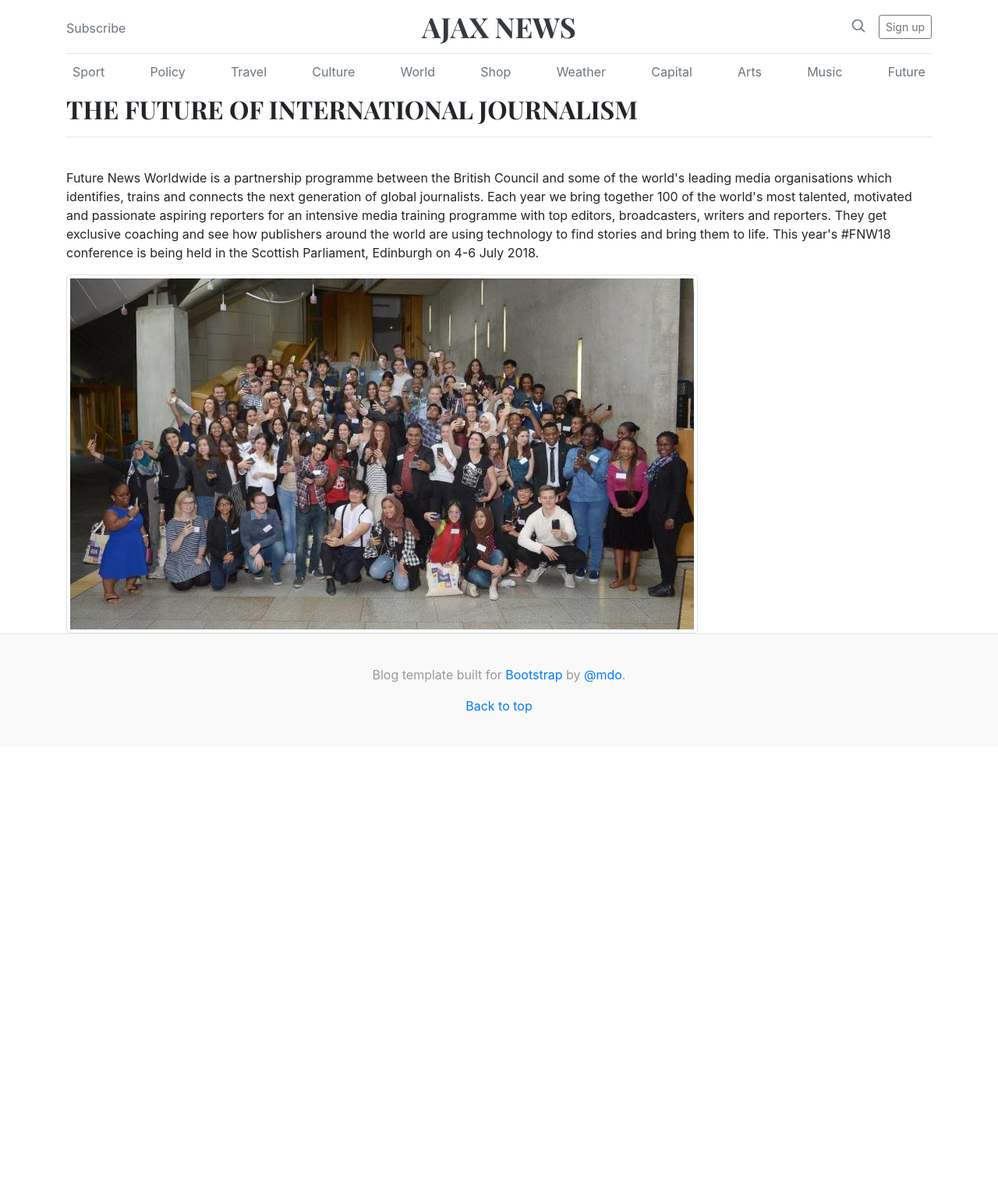
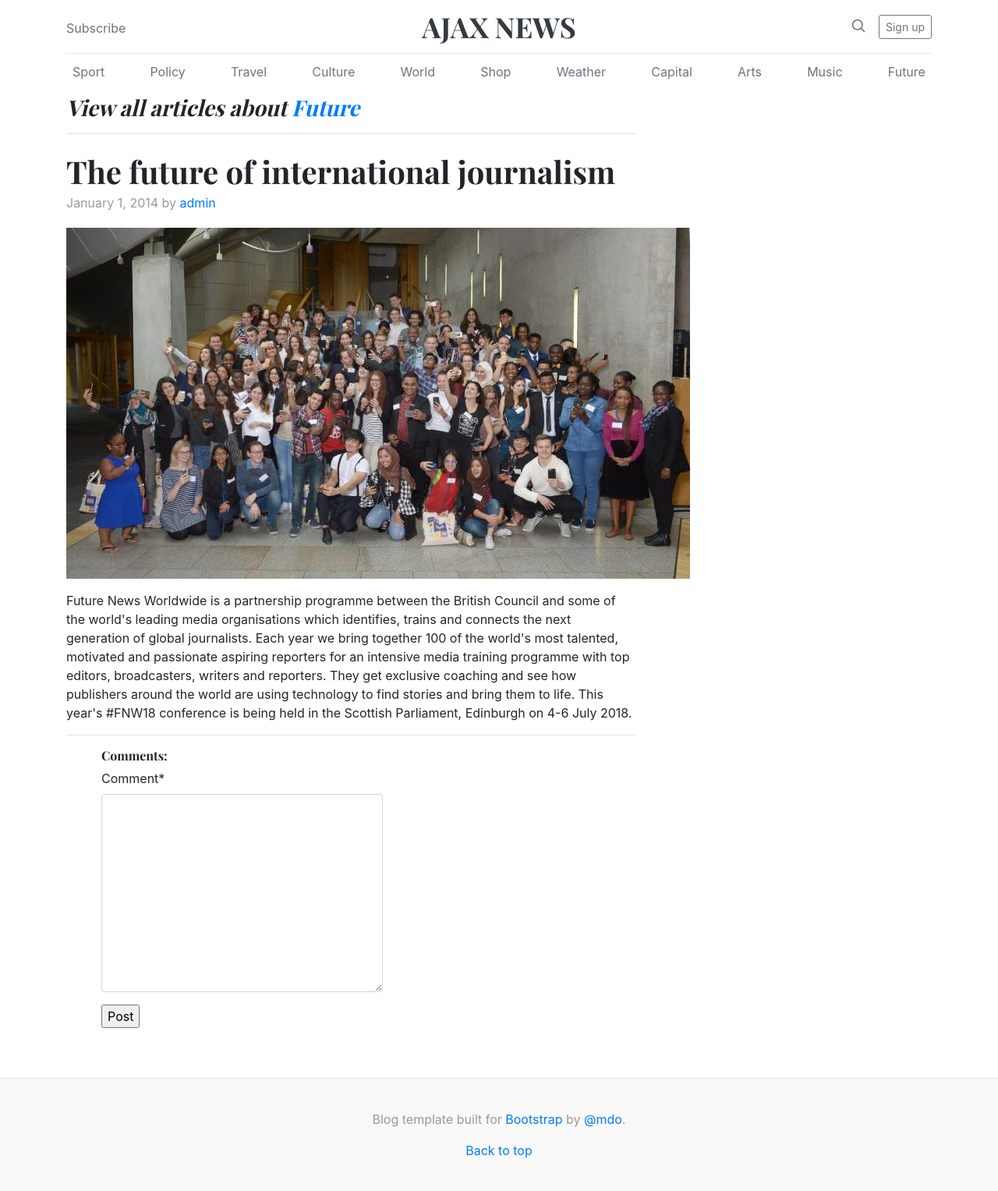
Before and after one commit to jaselnik/WebNews-with-DJANO-AJAX, a Django app: a page that uses templates/home.html in a window 1280 px wide. Shown: the whole page at 78% size. Before the commit the page ends 915 px from the top, so only its background shows below. Run offline with Django 3.2, Linux system fonts and the light colour scheme; data comes from the database, SQL or seed files in the repository; both versions use the stored data as it was after the commit; some libraries are stand-ins or nearby versions.

Commit message:
AJAX comments and better article view

```diff
--- a/ajax_web_news/settings.py
+++ b/ajax_web_news/settings.py
@@ -37,6 +37,8 @@ INSTALLED_APPS = [
     'django.contrib.sessions',
     'django.contrib.messages',
     'django.contrib.staticfiles',
+
+    'crispy_forms',
 
     'mainapp',
 ]
@@ -130,3 +132,5 @@ MEDIA_ROOT = os.path.join(BASE_DIR, 'media')
 STATICFILES_DIRS = (
   os.path.join(BASE_DIR, 'static_in_dev',),
 )
+
+CRISPY_TEMPLATE_PACK = "bootstrap4"
--- /dev/null
+++ b/mainapp/forms.py
@@ -0,0 +1,6 @@
+from django import forms
+
+
+class CommentForm(forms.Form):
+
+    comment = forms.CharField(widget=forms.Textarea)
--- a/mainapp/models.py
+++ b/mainapp/models.py
@@ -1,7 +1,12 @@
 from django.db import models
+from django.urls import reverse
+from django.conf import settings
+from django.contrib.contenttypes.models import ContentType
+from django.contrib.contenttypes.fields import GenericForeignKey, GenericRelation
+
 import hashlib
 import os
-from django.urls import reverse
+
 
 class Category(models.Model):
 
@@ -29,6 +34,10 @@ def get_image_filename(instance, filename):
 
 class Article(models.Model):
 
+    author = models.ForeignKey(
+        settings.AUTH_USER_MODEL,
+        on_delete=models.CASCADE,
+    )
     category = models.ForeignKey(Category, on_delete=models.SET_NULL, blank=True, null=True)
     title = models.CharField(max_length=100)
     slug = models.SlugField()
@@ -37,9 +46,49 @@ class Article(models.Model):
     likes = models.PositiveIntegerField(default=0)
     dislikes = models.PositiveIntegerField(default=0)
 
+    comments = GenericRelation('comment')
+
     def get_absolute_url(self):
         return reverse('main:article-detail', kwargs={'cat_slug': self.category.slug,
                                                       'slug': self.slug})
 
     def __str__(self):
         return '{0}/{1}'.format(self.category.name or 'uncategory', self.title)
+
+
+class Comment(models.Model):
+    author = models.ForeignKey(
+        settings.AUTH_USER_MODEL,
+        on_delete=models.CASCADE,
+    )
+    content = models.TextField()
+    timestamp = models.DateTimeField(auto_now_add=True, auto_now=False)
+
+    content_type = models.ForeignKey(ContentType, on_delete=models.CASCADE)
+    object_id = models.PositiveIntegerField()
+    content_object = GenericForeignKey('content_type', 'object_id')
+
+
+
+"""
+
+from django.contrib.contenttypes.fields import GenericForeignKey, GenericRelation
+from django.contrib.contenttypes.models import ContentType
+from django.db import models
+
+class TaggedItem(models.Model):
+    tag = models.SlugField()
+
+    content_type = models.ForeignKey(ContentType, on_delete=models.CASCADE)
+    object_id = models.PositiveIntegerField()
+    content_object = GenericForeignKey('content_type', 'object_id')
+
+    def __str__(self):
+        return self.tag
+
+
+class Bookmark(models.Model):
+    url = models.URLField()
+    tags = GenericRelation(TaggedItem)
+
+"""
--- a/mainapp/urls.py
+++ b/mainapp/urls.py
@@ -1,13 +1,16 @@
 from django.urls import path, re_path
 
-from .views import MainListView, CategoryDetailView, ArticleDetailView, get_hot_image
+from .views import (
+    MainListView, CategoryDetailView, ArticleDetailView, HotArticleImageView, CommentSavingView
+)
 
 
 app_name = 'main'
 
 urlpatterns = [
+    path('add_comment/', CommentSavingView.as_view(), name='add-comment'),
     path('', MainListView.as_view(), name='home'),
-    re_path('^category/(?P<slug>[-\w]+)/$', CategoryDetailView.as_view(), name='category-detail'),
+    re_path('^(?P<slug>[-\w]+)/$', CategoryDetailView.as_view(), name='category-detail'),
     re_path('^(?P<cat_slug>[-\w]+)/(?P<slug>[-\w]+)/$', ArticleDetailView.as_view(), name='article-detail'),
-    path('hot-image-view/', get_hot_image, name='get-hot-image')
+    path('hot-image-view/', HotArticleImageView.as_view(), name='get-hot-image'),
 ]
--- a/mainapp/views.py
+++ b/mainapp/views.py
@@ -1,10 +1,12 @@
 from django.views.generic.list import ListView
 from django.views.generic.detail import DetailView
+from django.views import View
 from django.http.response import JsonResponse
 from django.shortcuts import get_object_or_404
 
 from .models import Article, Category
 from .mixins import CategoryListMixin
+from .forms import CommentForm
 
 
 class MainListView(ListView):
@@ -41,15 +43,36 @@ class ArticleDetailView(DetailView, CategoryListMixin):
     def get_context_data(self, *, object_list=None, **kwargs):
         context = super(ArticleDetailView, self).get_context_data()
         context['article'] = self.get_object()
+        context['article_comments'] = self.get_object().comments.all().order_by("-timestamp")
+        context['form'] = CommentForm()
         return context
 
 
-# not a perfect code, need your alternative view on it
-def get_hot_image(request):
-   article_id = request.GET.get('article_id')
-   print(article_id)
-   article = get_object_or_404(Article, id=article_id)
-   data = {
-       'article_image': article.image.url,
-   }
-   return JsonResponse(data)
+class HotArticleImageView(View):
+
+    def get(self, request, *args, **kwargs):
+        article_id = request.GET.get('article_id')
+        print(article_id)
+        article = get_object_or_404(Article, id=article_id)
+        data = {
+            'article_image': article.image.url,
+        }
+        return JsonResponse(data)
+
+
+class CommentSavingView(View):
+
+    template_name = 'article_detail.html'
+
+    def post(self, request, *args, **kwargs):
+        article_id = self.request.POST.get('article_id')
+        comment = self.request.POST.get('comment');
+        article = Article.objects.get(id=article_id)
+        new_comment = article.comments
+        new_comment = article.comments.create(author=request.user, content=comment)
+        data = [{
+            'author': new_comment.author.username,
+            'comment': new_comment.content,
+            'timestamp': new_comment.timestamp,
+        }]
+        return JsonResponse(data, safe=False)
--- a/templates/article_detail.html
+++ b/templates/article_detail.html
@@ -1,4 +1,6 @@
 {% extends 'home.html' %}
+
+{% load crispy_forms_tags %}
 
 {% block title %}
 <title>{{ article.title }}</title>
@@ -8,11 +10,94 @@
 {% endblock preview %}
 
 {% block content %}
-    <main role="main" class="container">
-        <h2>{{ article.title|upper }}</h2>
+<main role="main" class="container">
+  <div class="row">
+    <div class="col-md-8 blog-main">
+      <h3 class="pb-3 mb-4 font-italic border-bottom">
+        View all articles about
+        <a href="{{ article.category.get_absolute_url }}">{{ article.category.name }}</a>
+      </h3>
+
+      <div class="blog-post">
+        <h2 class="blog-post-title">{{ article.title }}</h2>
+        <p class="blog-post-meta">January 1, 2014 by <a href="#">{{ article.author }}</a></p>
+
+        <p><img src="{{ article.image.url }}" alt=""></p>
+        <p>{{ article.content }}</p>
         <hr>
-        <br>
-        <p>{{ article.content }}</p>
-        <img src="{{ article.image.url }}" alt="" class="img-thumbnail">
-    </main>
-{% endblock %}
+      <div class="container">
+          <div class="col-sm-12">
+              <div class="col-sm-7 col-sm-offset-2">
+                  <h6>Comments:</h6>
+                  <form action="" method="post">
+                      <input type="hidden" id="article" data-id="{{ article.pk }}">
+                      {% csrf_token %}
+                      {{ form|crispy }}
+                      <input type="submit" value="Post" id="add_comment">
+                  </form>
+                  <div class="comments">
+                  {% for comment in article_comments %}
+                  <div class="col-sm-12">
+                    <hr>
+                    <small>{{ comment.author.username }}</small>
+                    <p>{{ comment.content }}</p>
+                    <small>{{ comment.timestamp }}</small>
+                  </div>
+                  {% endfor %}
+                  </div>
+              </div>
+          </div>
+      </div>
+      </div>
+    </div>
+  </div>
+</main>
+{% endblock content %}
+
+{% block jquery %}
+<script>
+    $(document).ready(function () {
+        function getCookie(name) {
+            var cookieValue = null;
+            if (document.cookie && document.cookie !== '') {
+                var cookies = document.cookie.split(';');
+                for (var i = 0; i < cookies.length; i++) {
+                    var cookie = jQuery.trim(cookies[i]);
+                    // Does this cookie string begin with the name we want?
+                    if (cookie.substring(0, name.length + 1) === (name + '=')) {
+                        cookieValue = decodeURIComponent(cookie.substring(name.length + 1));
+                        break;
+                    }
+                }
+            }
+            return cookieValue;
+        }
+        var csrftoken = getCookie('csrftoken');
+        $('#add_comment').on('click', function (e) {
+            e.preventDefault();
+            var article_id = $('#article').attr('data-id');
+            var comment = $('#id_comment').val();
+
+            data = {
+                article_id: article_id,
+                comment: comment,
+                csrfmiddlewaretoken: csrftoken
+            };
+
+            $.ajax({
+                type: "POST",
+                url: "{% url 'main:add-comment' %}",
+                data: data,
+                dataType: 'json',
+                success: function (data) {
+                    $.each(data, function (field) {
+                        $('.comments').prepend('<div class="col-sm-12"><hr><small>'+[field]['author']+
+                        '</small><p>'+data[field]['comment']+'</p><small>'+data[field]['timestamp']+'</small></div>');
+                        $('#id_comment').val('');
+                    })
+                }
+            });
+        })
+    })
+</script>
+{% endblock jquery %}
--- a/templates/home.html
+++ b/templates/home.html
@@ -236,7 +236,9 @@
         fg: '#eceeef',
         text: 'Thumbnail'
       });
-
+    </script>
+    {% block jquery %}
+    <script>
       $(document).ready(function () {
           $('.hot-article').on('mouseenter', function () {
               var article_id = $(this).attr('data-id');
@@ -257,5 +259,6 @@
           })
       });
     </script>
+    {% endblock jquery %}
   </body>
 </html>
```
Also changed, not shown: db.sqlite3, mainapp/migrations/0003_auto_20180706_1843.py (added), mainapp/migrations/0004_auto_20180706_1916.py (added), mainapp/migrations/0005_auto_20180706_2001.py (added), mainapp/migrations/0006_auto_20180706_2012.py (added), mainapp/migrations/0007_article_author.py (added).
